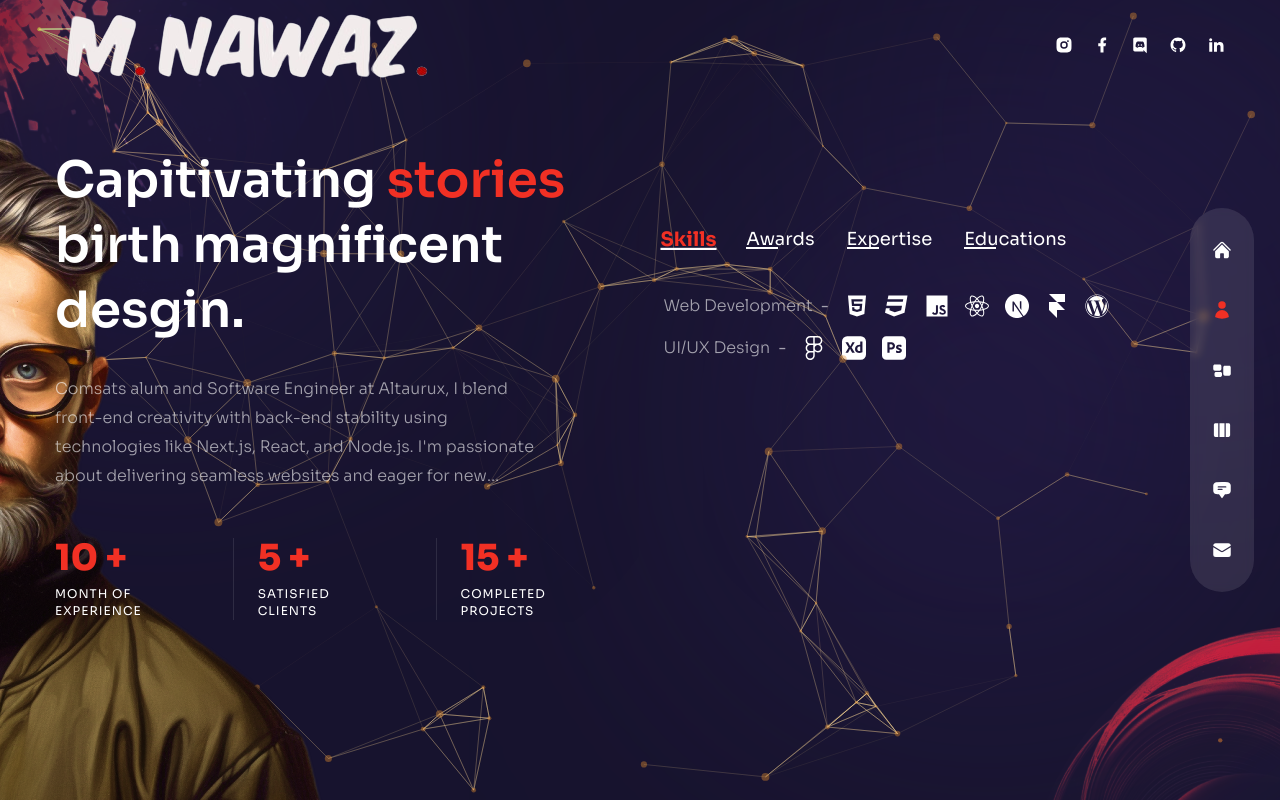
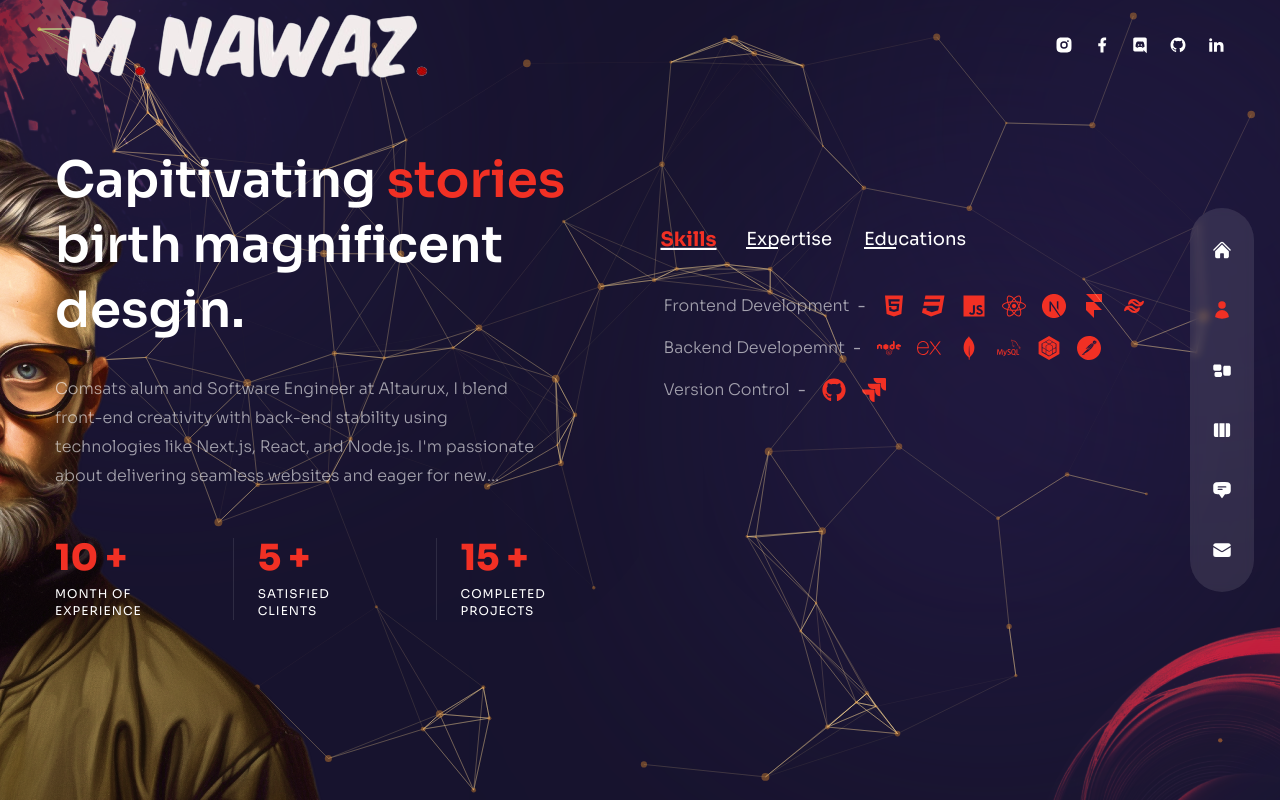
Before and after one commit to nawaz-72/MyPortfolio, a Next.js app: page /about in a window 1280 px wide. Built offline with nearby package versions, Linux system fonts and the light colour scheme.

Commit message:
add content to about page

```diff
--- a/pages/about/index.js
+++ b/pages/about/index.js
@@ -7,13 +7,22 @@ import {
   FaReact,
   FaWordpress,
   FaFigma,
+  FaNode,
+  FaGithub
 } from "react-icons/fa";
+import { TbBrandTailwind } from "react-icons/tb";
 
 import {
   SiNextdotjs,
   SiFramer,
   SiAdobexd,
   SiAdobephotoshop,
+  SiExpress,
+  SiMongodb,
+  SiMysql,
+  SiSequelize,
+  SiPostman,
+  SiJira
 } from "react-icons/si";
 
 // data
@@ -22,48 +31,34 @@ const aboutData = [
     title: "skills",
     info: [
       {
-        title: "Web Development",
+        title: "Frontend Development",
         icons: [
-          <FaHtml5 key="html5" />,
-          <FaCss3 key="css3" />,
-          <FaJs key="js" />,
-          <FaReact key="react" />,
-          <SiNextdotjs key="nextjs" />,
-          <SiFramer key="framer" />,
-          <FaWordpress key="wordpress" />,
+          <FaHtml5 key="html5" className="text-accent" />,
+          <FaCss3 key="css3" className="text-accent" />,
+          <FaJs key="js" className="text-accent" />,
+          <FaReact key="react" className="text-accent" />,
+          <SiNextdotjs key="nextjs" className="text-accent" />,
+          <SiFramer key="framer" className="text-accent" />,
+          <TbBrandTailwind key="tailwind" className="text-accent" />,
         ],
       },
       {
-        title: "UI/UX Design",
+        title: "Backend Developemnt",
         icons: [
-          <FaFigma key="figma" />,
-          <SiAdobexd key="xd" />,
-          <SiAdobephotoshop key="photoshop" />,
-        ],
-      },
-    ],
-  },
-  {
-    title: "Awards",
-    info: [
-      {
-        title: "Gold Medal",
-        icons: [
-          <FaHtml5 key="html5" />,
-          <FaCss3 key="css3" />,
-          <FaJs key="js" />,
-          <FaReact key="react" />,
-          <SiNextdotjs key="nextjs" />,
-          <SiFramer key="framer" />,
-          <FaWordpress key="wordpress" />,
+          <FaNode key="node" className="text-accent" />,
+          <SiExpress key="express" className="text-accent" />,
+          <SiMongodb key="mongodb" className="text-accent" />,
+          <SiMysql key="sql" className="text-accent" />,
+          <SiSequelize key="sequlize" className="text-accent" />,
+          <SiPostman key="postman" className="text-accent" />,
+
         ],
       },
       {
-        title: "Silver Medal",
+        title: "Version Control",
         icons: [
-          <FaFigma key="figma" />,
-          <SiAdobexd key="xd" />,
-          <SiAdobephotoshop key="photoshop" />,
+          <FaGithub key="git" className="text-accent"/>,
+          <SiJira key="jira" className="text-accent"/>,
         ],
       },
     ],
@@ -72,23 +67,27 @@ const aboutData = [
     title: "Expertise",
     info: [
       {
-        title: "Web Development",
+        title: "Software Enginnering",
         icons: [
-          <FaHtml5 key="html5" />,
-          <FaCss3 key="css3" />,
-          <FaJs key="js" />,
-          <FaReact key="react" />,
-          <SiNextdotjs key="nextjs" />,
-          <SiFramer key="framer" />,
-          <FaWordpress key="wordpress" />,
+          <p className="text-xs">Leveraging my degree from <span className="text-accent">COMSATS</span>, I apply systematic engineering principles to develop software that is <span className="text-accent">efficient</span>, <span className="text-accent">reliable</span>, and <span className="text-accent">scalable</span>.</p>
         ],
       },
       {
-        title: "UI/UX Design",
+        title: "Full Stack Development",
         icons: [
-          <FaFigma key="figma" />,
-          <SiAdobexd key="xd" />,
-          <SiAdobephotoshop key="photoshop" />,
+          <p className="text-xs">With a strong command of both <span className="text-accent">fontend</span> and <span className="text-accent">backend</span> technologies, I create cohesive and <span className="text-accent">dynamic web applications</span> that provide seamless user experiences.</p>
+        ],
+      },
+      {
+        title: "Quality Assurance",
+        icons: [
+          <p className="text-xs"> My meticulous <span className="text-accent">approach</span> to testing ensures that all software I deliver meets the  <span className="text-accent">highest standards of quality</span>, contributing to the overall success of the projects.</p>
+        ],
+      },
+      {
+        title: "Innovation and Problem-Solving",
+        icons: [
+          <p className="text-xs">I am passionate about tackling <span className="text-accent">complex</span> challenges and <span className="text-accent">innovating</span> solutions that push the boundaries of web development.</p>
         ],
       },
     ],
@@ -97,23 +96,23 @@ const aboutData = [
     title: "Educations",
     info: [
       {
-        title: "Web Development",
+        title: "Bachelors",
         icons: [
-          <FaHtml5 key="html5" />,
-          <FaCss3 key="css3" />,
-          <FaJs key="js" />,
-          <FaReact key="react" />,
-          <SiNextdotjs key="nextjs" />,
-          <SiFramer key="framer" />,
-          <FaWordpress key="wordpress" />,
+          <div className="flex flex-col -gap-4 text-sm">
+          <p>Software Engineering</p>
+          <p className="text-xs text-accent">2019-2023</p>
+          </div>
+
         ],
       },
       {
-        title: "UI/UX Design",
+        title: "Intermediate",
         icons: [
-          <FaFigma key="figma" />,
-          <SiAdobexd key="xd" />,
-          <SiAdobephotoshop key="photoshop" />,
+          <div className="flex flex-col -gap-4 text-sm">
+          <p>Computer Science</p>
+          <p className="text-xs text-accent">2016-2018</p>
+          </div>
+
         ],
       },
     ],
@@ -215,10 +214,9 @@ const About = () => {
               return (
                 <div
                   key={itemIndex}
-                  className={`${
-                    index === itemIndex &&
+                  className={`${index === itemIndex &&
                     "text-accent scale-110  after:w-[100%] after:bg-accent after:transition-all after:duration-300 font-bold "
-                  } cursor-pointer capitalize  xl:text-lg  relative after:w-8 after:h-[2px] after:bg-white after:absolute after:bottom-1 after:left-0 `}
+                    } cursor-pointer capitalize  xl:text-lg  relative after:w-8 after:h-[2px] after:bg-white after:absolute after:bottom-1 after:left-0 `}
                   onClick={() => setIndex(itemIndex)}
                 >
                   {item.title}
@@ -233,7 +231,7 @@ const About = () => {
                   key={itemIndex}
                   className="flex-1 flex flex-col lg:flex-row max-w-max gap-x-2 items-center text-white/60"
                 >
-                  <div className="font-light mb-2 md:mb-0">{item.title}</div>
+                  <div className="font-light leading-5 mb-2 md:mb-0">{item.title}</div>
                   <div className="hidden md:flex">-</div>
                   <div>{item.stage}</div>
                   <div className="flex gap-x-4">
```
